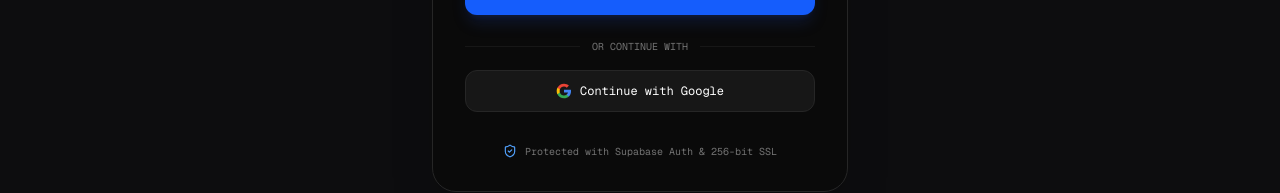
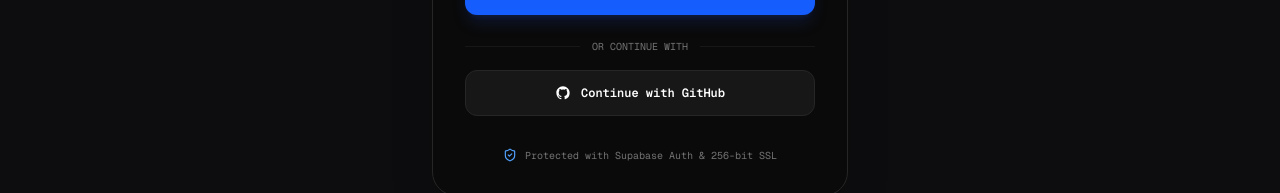
Before and after one commit to DevicharanPrajapati/ZenShop, a Next.js app: page /login in a window 1280 px wide. Shown: the part 608-801 px from the top of the page. Built offline with nearby package versions, Linux system fonts and the light colour scheme; no server answers.

Commit message:
feat(auth): integrate 100% free GitHub OAuth authentication

```diff
--- a/app/login/page.tsx
+++ b/app/login/page.tsx
@@ -21,7 +21,7 @@
   const searchParams = useSearchParams();
   const redirectPath = searchParams.get("redirect") || "/";
 
-  const { user, signInWithEmail, signUpWithEmail, signInWithGoogle, signOut, isConfigured } =
+  const { user, signInWithEmail, signUpWithEmail, signInWithGithub, signOut, isConfigured } =
     useAuth();
 
   const [mode, setMode] = useState<"signin" | "signup">("signin");
@@ -68,9 +68,9 @@
     }
   };
 
-  const handleGoogleSignIn = async () => {
+  const handleGithubSignIn = async () => {
     setErrorMsg(null);
-    const res = await signInWithGoogle();
+    const res = await signInWithGithub();
     if (res.error) {
       setErrorMsg(res.error);
     }
@@ -280,32 +280,21 @@
           </span>
         </div>
 
-        {/* Google OAuth Button */}
+        {/* GitHub OAuth Button */}
         <button
           type="button"
-          onClick={handleGoogleSignIn}
-          className="w-full flex items-center justify-center space-x-2 bg-neutral-900 hover:bg-neutral-850 border border-neutral-800 text-white font-mono text-xs py-3 rounded-xl transition cursor-pointer"
+          onClick={handleGithubSignIn}
+          className="w-full flex items-center justify-center space-x-2.5 bg-neutral-900 hover:bg-neutral-850 border border-neutral-800 text-white font-mono text-xs py-3.5 rounded-xl transition cursor-pointer"
         >
-          {/* Google Icon SVG */}
-          <svg className="w-4 h-4" viewBox="0 0 24 24">
+          {/* GitHub Icon SVG */}
+          <svg className="w-4 h-4 fill-white" viewBox="0 0 24 24">
             <path
-              fill="#4285F4"
-              d="M22.56 12.25c0-.78-.07-1.53-.2-2.25H12v4.26h5.92c-.26 1.37-1.04 2.53-2.21 3.31v2.77h3.57c2.08-1.92 3.28-4.74 3.28-8.09z"
-            />
-            <path
-              fill="#34A853"
-              d="M12 23c2.97 0 5.46-.98 7.28-2.66l-3.57-2.77c-.98.66-2.23 1.06-3.71 1.06-2.86 0-5.29-1.93-6.16-4.53H2.18v2.84C3.99 20.53 7.7 23 12 23z"
-            />
-            <path
-              fill="#FBBC05"
-              d="M5.84 14.09c-.22-.66-.35-1.36-.35-2.09s.13-1.43.35-2.09V7.06H2.18C1.43 8.55 1 10.22 1 12s.43 3.45 1.18 4.94l2.85-2.22.81-.63z"
-            />
-            <path
-              fill="#EA4335"
-              d="M12 5.38c1.62 0 3.06.56 4.21 1.64l3.15-3.15C17.45 2.09 14.97 1 12 1 7.7 1 3.99 3.47 2.18 7.06l3.66 2.84c.87-2.6 3.3-4.52 6.16-4.52z"
+              fillRule="evenodd"
+              clipRule="evenodd"
+              d="M12 2C6.477 2 2 6.484 2 12.017c0 4.425 2.865 8.18 6.839 9.504.5.092.682-.217.682-.483 0-.237-.008-.868-.013-1.703-2.782.605-3.369-1.343-3.369-1.343-.454-1.158-1.11-1.466-1.11-1.466-.908-.62.069-.608.069-.608 1.003.07 1.53 1.032 1.53 1.032.892 1.53 2.341 1.088 2.91.832.092-.647.35-1.088.636-1.338-2.22-.253-4.555-1.113-4.555-4.951 0-1.093.39-1.988 1.029-2.688-.103-.253-.446-1.272.098-2.65 0 0 .84-.27 2.75 1.026A9.564 9.564 0 0112 6.844c.85.004 1.705.115 2.504.337 1.909-1.296 2.747-1.027 2.747-1.027.546 1.379.202 2.398.1 2.651.64.7 1.028 1.595 1.028 2.688 0 3.848-2.339 4.695-4.566 4.943.359.309.678.92.678 1.855 0 1.338-.012 2.419-.012 2.747 0 .268.18.58.688.482A10.019 10.019 0 0022 12.017C22 6.484 17.522 2 12 2z"
             />
           </svg>
-          <span>Continue with Google</span>
+          <span className="font-semibold">Continue with GitHub</span>
         </button>
 
         {/* Security badge */}
--- a/lib/auth-context.tsx
+++ b/lib/auth-context.tsx
@@ -17,7 +17,7 @@
   isConfigured: boolean;
   signInWithEmail: (email: string, password: string) => Promise<{ error: string | null }>;
   signUpWithEmail: (email: string, password: string, fullName: string) => Promise<{ error: string | null }>;
-  signInWithGoogle: () => Promise<{ error: string | null }>;
+  signInWithGithub: () => Promise<{ error: string | null }>;
   signOut: () => Promise<void>;
 }
 
@@ -161,12 +161,12 @@
     }
   };
 
-  const signInWithGoogle = async () => {
+  const signInWithGithub = async () => {
     if (!supabase) {
       const demo: StudioUser = {
-        id: "demo-google-user",
-        email: "collector@zenstudio.in",
-        fullName: "Studio Collector",
+        id: "demo-github-user",
+        email: "developer@github.com",
+        fullName: "GitHub Developer",
       };
       setUser(demo);
       try {
@@ -177,7 +177,7 @@
 
     try {
       const { error } = await supabase.auth.signInWithOAuth({
-        provider: "google",
+        provider: "github",
         options: {
           redirectTo: typeof window !== "undefined" ? `${window.location.origin}/login` : undefined,
         },
@@ -186,7 +186,7 @@
       if (error) return { error: error.message };
       return { error: null };
     } catch (err: any) {
-      return { error: err.message || "Google OAuth error." };
+      return { error: err.message || "GitHub OAuth error." };
     }
   };
 
@@ -210,7 +210,7 @@
         isConfigured: isSupabaseConfigured,
         signInWithEmail,
         signUpWithEmail,
-        signInWithGoogle,
+        signInWithGithub,
         signOut,
       }}
     >
```
Also changed, not shown: 1 other file (tests, documents, lock files or other folders).
